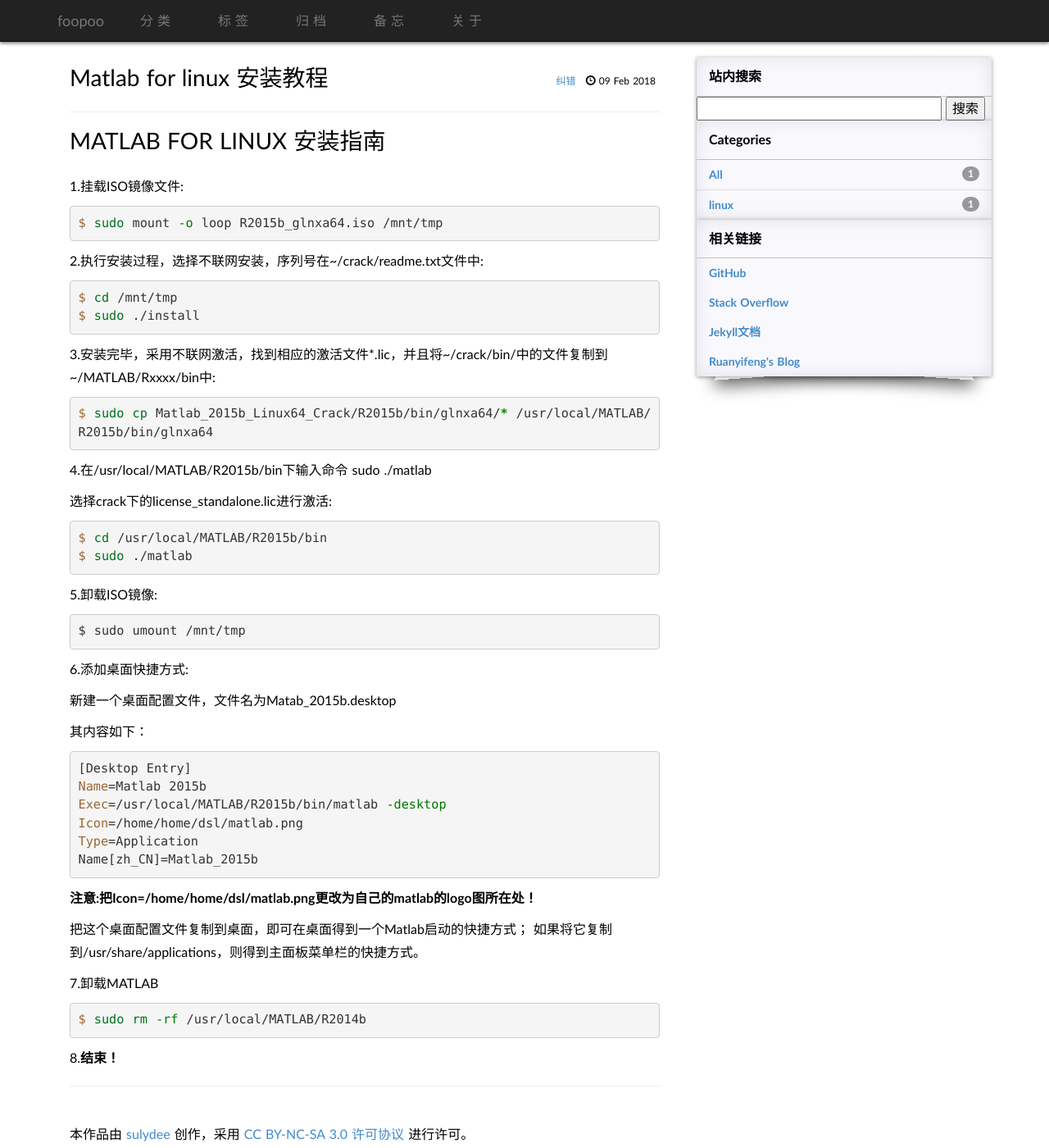
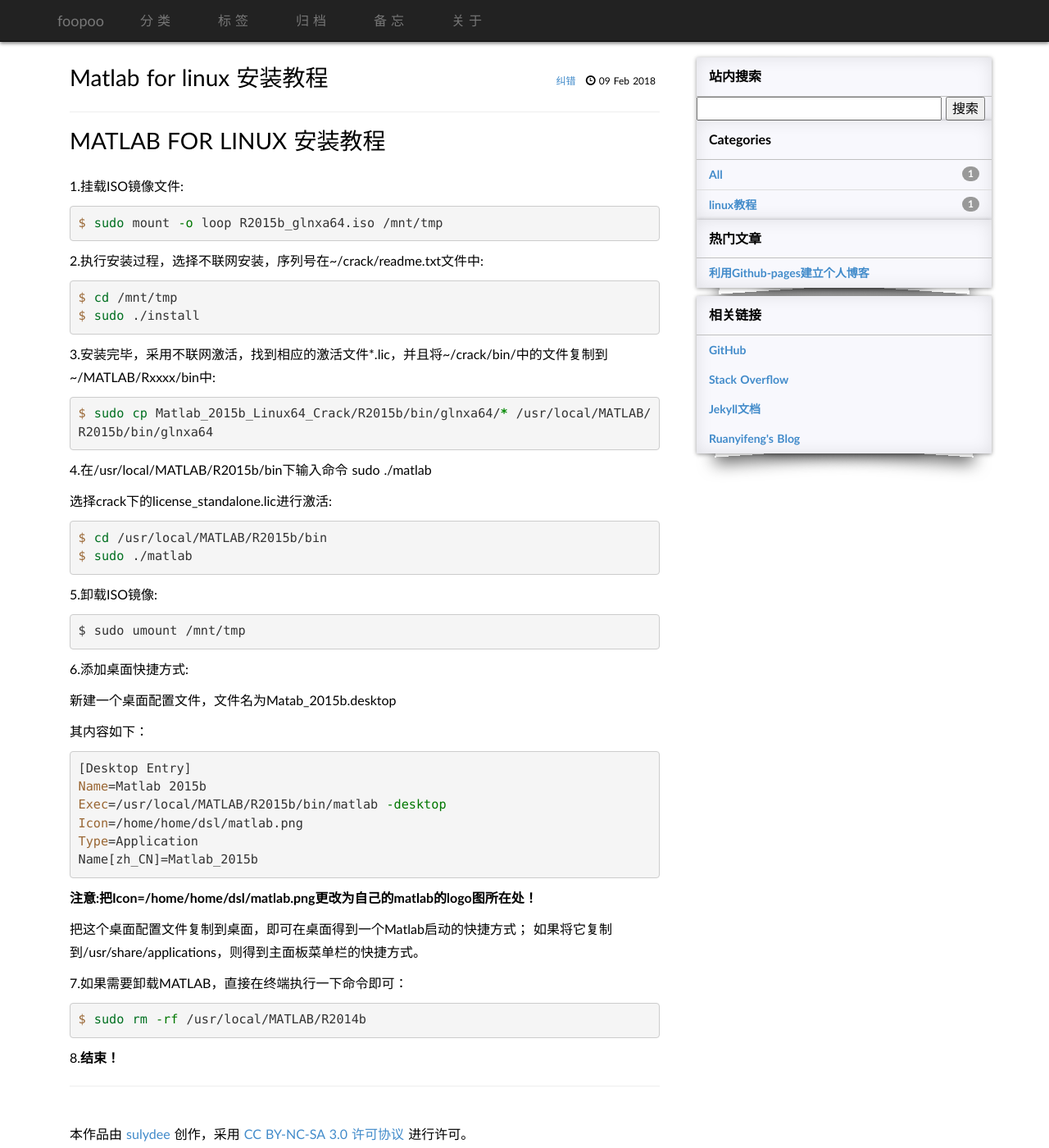
Before and after one commit to sulydee/sulydee.github.io, a Jekyll site: the page built from _posts/2018-02-09-Matlab_for_linux安装教程.md, in a window 1280 px wide and 1400 px high. Shown: the whole window at 82% size. Built offline with Jekyll 4.4.1, drawn with Linux system fonts in a browser that asks for light colours; some web fonts are replaced; comment, search, counter and statistics services are not loaded.

Commit message:
00
00：代表写搭建博客时的摸索、折腾，无意义。

````diff
--- a/_includes/hot.html
+++ b/_includes/hot.html
@@ -1,4 +1,4 @@
-<!--
+
 <div class="shadow-corner-curl hidden-xs">
       <div class="categories-list-header">
         热门文章
@@ -11,4 +11,3 @@
 
      </ul>
 </div>
--->
--- a/_posts/2018-02-09-Matlab_for_linux安装教程.md
+++ b/_posts/2018-02-09-Matlab_for_linux安装教程.md
@@ -2,11 +2,11 @@
 layout:     post
 title:      Matlab for linux 安装教程
 keywords:   [matlab, linux，安装]
-category:   linux
+category:   linux教程
 tags:       [linux, matlab]
 ---
 
-# MATLAB FOR LINUX 安装指南
+# MATLAB FOR LINUX 安装教程
 1.挂载ISO镜像文件:
 
 ```bash
@@ -54,7 +54,7 @@ Name[zh_CN]=Matlab_2015b
 如果将它复制到/usr/share/applications，则得到主面板菜单栏的快捷方式。
 
 
-7.卸载MATLAB
+7.如果需要卸载MATLAB，直接在终端执行一下命令即可：
 ```bash
 $ sudo rm -rf /usr/local/MATLAB/R2014b
 ```
````
